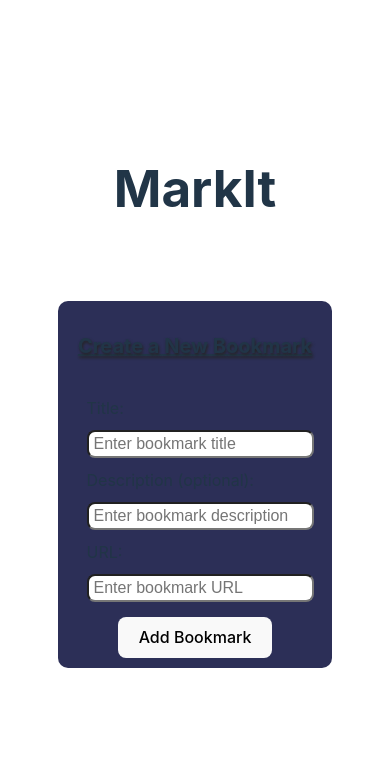
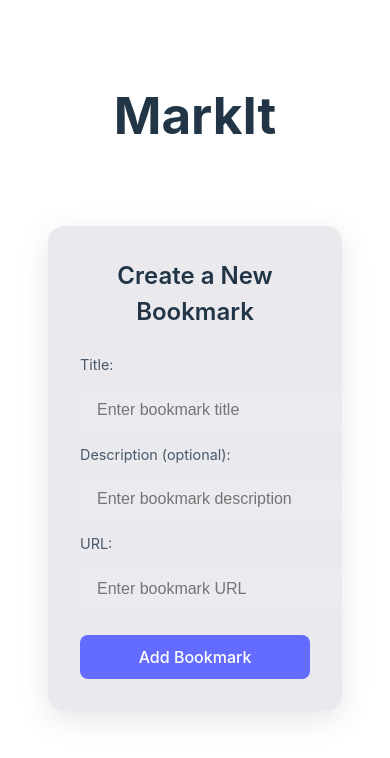
Before and after one commit to evelynmbart/neww-mark-it, a React (Vite) app: page / in a window 390 px wide. Shown: the top 758 px of the page. Built offline with nearby package versions, Linux system fonts and the light colour scheme.

Commit message:
Enhance UI with modern, responsive styling for bookmarks

```diff
--- a/src/App.css
+++ b/src/App.css
@@ -5,66 +5,175 @@
   text-align: center;
 }
 
+.markit-title {
+  font-size: 4rem;
+  font-weight: 800;
+  background: linear-gradient(45deg, #646cff, #ff6b6b, #4ecdc4, #646cff);
+  background-size: 300% 300%;
+  -webkit-background-clip: text;
+  background-clip: text;
+  -webkit-text-fill-color: transparent;
+  animation: gradient-shift 8s ease infinite;
+  margin-bottom: 2rem;
+  letter-spacing: -0.05em;
+  text-shadow: 2px 2px 4px rgba(0, 0, 0, 0.1);
+  transform: scale(1);
+  transition: transform 0.3s ease;
+}
+
+.markit-title:hover {
+  transform: scale(1.05);
+}
+
+@keyframes gradient-shift {
+  0% {
+    background-position: 0% 50%;
+  }
+  50% {
+    background-position: 100% 50%;
+  }
+  100% {
+    background-position: 0% 50%;
+  }
+}
+
 .main-container {
   display: flex;
   flex-direction: column;
   align-items: center;
-  gap: 50px;
+  gap: 3rem;
+  padding: 0 1rem;
 }
 
 .create-bookmark {
-  display: flex;
-  justify-content: center;
+  width: 100%;
+  max-width: 500px;
 }
 
 .create-bookmark form {
   display: flex;
   flex-direction: column;
-  align-items: center;
-  background-color: #2c2f57;
-  padding: 10px 20px;
-  border-radius: 10px;
-  gap: 15px;
-  box-shadow: 0 0 10px 1px rgba(255, 255, 255, 0.2);
+  align-items: stretch;
+  background-color: rgba(44, 47, 87, 0.1);
+  padding: 2rem;
+  border-radius: 16px;
+  gap: 1.5rem;
+  backdrop-filter: blur(10px);
+  box-shadow: 0 8px 32px rgba(0, 0, 0, 0.1);
 }
 
 input {
   width: 100%;
   font-size: 16px;
   border-radius: 8px;
-  padding: 3px;
-  text-indent: 2px;
+  padding: 0.75rem 1rem;
+  border: 1px solid rgba(255, 255, 255, 0.1);
+  background-color: rgba(255, 255, 255, 0.05);
+  color: inherit;
+  transition: all 0.2s ease;
 }
 
-h3 {
-  font-size: 20px;
-  text-shadow: 1px 2px 3px #242424;
-  text-decoration: underline;
-  border-radius: 10px;
+input:focus {
+  outline: none;
+  border-color: rgba(255, 255, 255, 0.3);
+  box-shadow: 0 0 0 2px rgba(255, 255, 255, 0.1);
+}
+
+.create-bookmark h3 {
+  font-size: 1.5rem;
+  font-weight: 600;
+  margin: 0;
+  color: inherit;
 }
 
 .bookmark-input-container {
   display: flex;
   flex-direction: column;
   align-items: start;
-  gap: 10px;
+  gap: 0.75rem;
+  width: 100%;
+}
+
+.bookmark-input-container label {
+  font-size: 0.9rem;
+  opacity: 0.8;
+}
+
+button {
+  padding: 0.75rem 1.5rem;
+  border-radius: 8px;
+  border: none;
+  background-color: #646cff;
+  color: white;
+  font-weight: 500;
+  cursor: pointer;
+  transition: all 0.2s ease;
+}
+
+button:hover {
+  background-color: #747bff;
+  transform: translateY(-1px);
 }
 
 .bookmark-list {
-  display: grid;
-  grid-template-columns: repeat(2, 1fr);
-  gap: 50px;
+  display: flex;
+  flex-wrap: wrap;
+  gap: 2rem;
+  width: 100%;
+  padding: 1rem;
 }
 
 .bookmark-card {
+  position: relative;
+  border-radius: 16px;
+  padding: 1.5rem;
+  color: #1a1a1a;
   display: flex;
   flex-direction: column;
-  align-items: start;
-  gap: 10px;
+  gap: 0.5rem;
+  transition: all 0.2s ease;
+  text-align: left;
+  box-shadow: 0 4px 6px rgba(0, 0, 0, 0.1);
+  flex: 1 1 280px;
+  max-width: calc(33.333% - 2rem);
+  min-width: 280px;
+  height: fit-content;
+}
 
-  padding: 10px 20px;
-  border-radius: 10px;
-  box-shadow: 0 0 10px 1px rgba(255, 255, 255, 0.2);
+.bookmark-card:hover {
+  transform: translateY(-4px);
+  box-shadow: 0 8px 12px rgba(0, 0, 0, 0.15);
+}
+
+.bookmark-card h3 {
+  font-size: 2.4rem;
+  margin: 25px 0 0 0;
+  font-weight: 600;
+}
+
+.bookmark-card p {
+  margin: 0;
+  opacity: 0.7;
+  flex-grow: 1;
+}
+
+.bookmark-card .actions {
+  position: absolute;
+  top: 1rem;
+  right: 1rem;
+  display: flex;
+  gap: 0.5rem;
+}
+
+.bookmark-card .actions button {
+  padding: 0.5rem;
+  border-radius: 8px;
+  background-color: rgba(255, 255, 255, 0.3);
+  color: #1a1a1a;
+}
+
+.bookmark-card .actions button:hover {
+  background-color: rgba(255, 255, 255, 0.5);
 }
 
 @media (max-width: 768px) {
```
